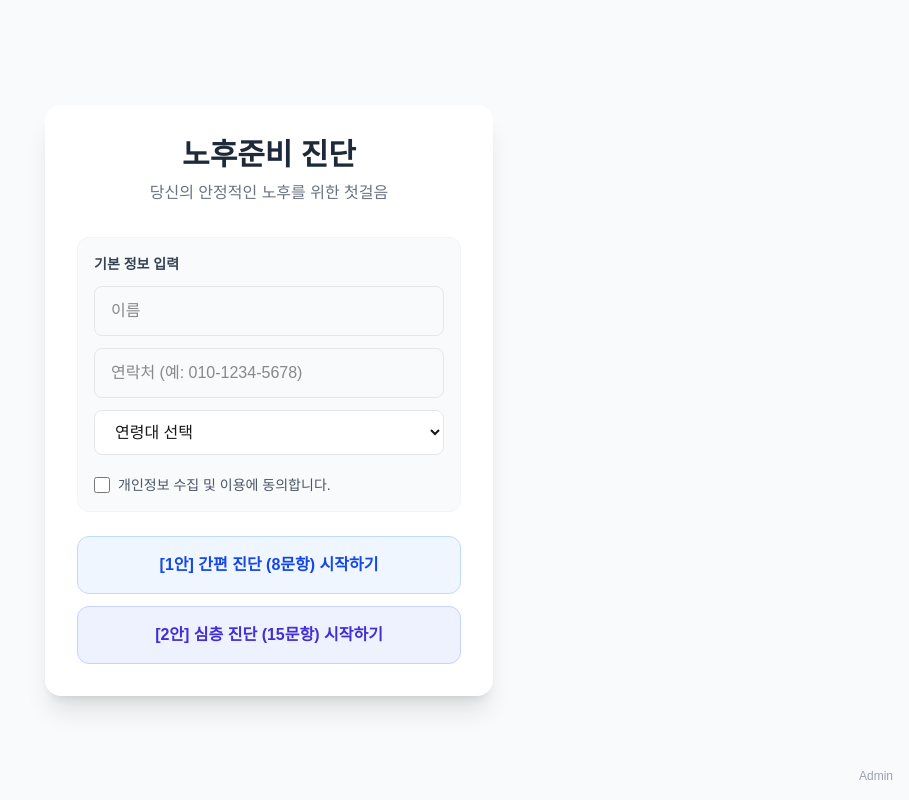
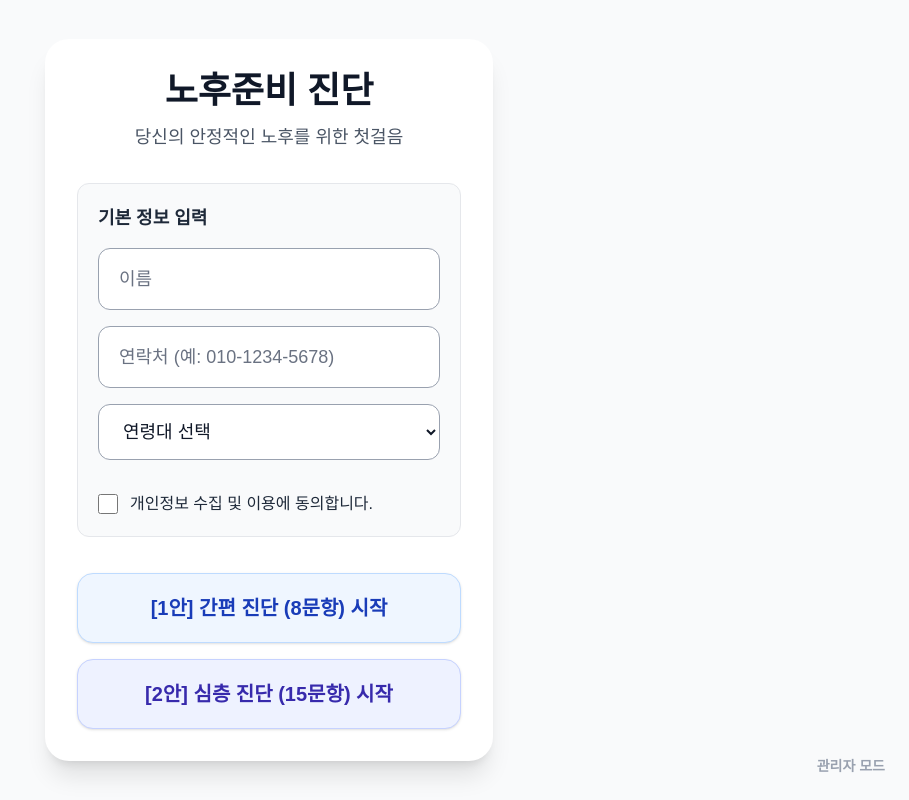
Before and after one commit to choikim0108/retirement-survey, a Next.js app: page / in a window 1280 px wide. Shown: the whole page, without its empty margins (371-1280 px from the left). Built offline with nearby package versions, Linux system fonts and the light colour scheme.

Commit message:
UI: Improve accessibility for seniors and fix admin page

```diff
--- a/src/app/admin/page.tsx
+++ b/src/app/admin/page.tsx
@@ -6,13 +6,15 @@ import { collection, getDocs, query, orderBy } from 'firebase/firestore';
 
 export default function AdminPage() {
   const [password, setPassword] = useState('');
+  const [showPassword, setShowPassword] = useState(false);
   const [isAuthenticated, setIsAuthenticated] = useState(false);
   const [data, setData] = useState<any[]>([]);
   const [loading, setLoading] = useState(false);
 
   const handleLogin = (e: React.FormEvent) => {
     e.preventDefault();
-    if (password === process.env.NEXT_PUBLIC_ADMIN_PASSWORD) {
+    const validPassword = process.env.NEXT_PUBLIC_ADMIN_PASSWORD || 'admin1234';
+    if (password === validPassword) {
       setIsAuthenticated(true);
       fetchData();
     } else {
@@ -43,14 +45,23 @@ export default function AdminPage() {
       <div className="min-h-screen flex items-center justify-center bg-gray-50">
         <form onSubmit={handleLogin} className="bg-white p-8 rounded-xl shadow-lg max-w-sm w-full">
           <h1 className="text-2xl font-bold mb-6 text-center text-gray-800">관리자 로그인</h1>
-          <input
-            type="password"
-            value={password}
-            onChange={(e) => setPassword(e.target.value)}
-            placeholder="비밀번호"
-            className="w-full px-4 py-3 rounded-lg border border-gray-300 mb-4"
-          />
-          <button type="submit" className="w-full bg-blue-600 text-white py-3 rounded-lg font-bold hover:bg-blue-700">
+          <div className="relative mb-6">
+            <input
+              type={showPassword ? "text" : "password"}
+              value={password}
+              onChange={(e) => setPassword(e.target.value)}
+              placeholder="비밀번호"
+              className="w-full px-4 py-4 pr-12 rounded-lg border border-gray-400 focus:outline-none focus:ring-2 focus:ring-blue-500 text-lg text-gray-900"
+            />
+            <button
+              type="button"
+              onClick={() => setShowPassword(!showPassword)}
+              className="absolute right-4 top-1/2 -translate-y-1/2 text-gray-500 hover:text-gray-700 text-sm font-semibold"
+            >
+              {showPassword ? "숨기기" : "보기"}
+            </button>
+          </div>
+          <button type="submit" className="w-full bg-blue-600 text-white py-4 rounded-lg text-lg font-bold hover:bg-blue-700">
             접속
           </button>
         </form>
--- a/src/app/page.tsx
+++ b/src/app/page.tsx
@@ -36,22 +36,22 @@ export default function Home() {
 
   return (
     <main className="min-h-screen flex items-center justify-center bg-gray-50 p-4 relative">
-      <div className="max-w-md w-full bg-white rounded-2xl shadow-xl p-8 space-y-8">
+      <div className="max-w-md w-full bg-white rounded-3xl shadow-xl p-8 space-y-8">
         <div className="text-center">
-          <h1 className="text-3xl font-bold text-gray-800 mb-2">노후준비 진단</h1>
-          <p className="text-gray-500">당신의 안정적인 노후를 위한 첫걸음</p>
+          <h1 className="text-4xl font-extrabold text-gray-900 mb-3">노후준비 진단</h1>
+          <p className="text-lg text-gray-600">당신의 안정적인 노후를 위한 첫걸음</p>
         </div>
 
-        <div className="space-y-4">
-          <div className="space-y-3 bg-gray-50 p-4 rounded-xl border border-gray-100">
-            <h2 className="text-sm font-bold text-gray-700">기본 정보 입력</h2>
+        <div className="space-y-5">
+          <div className="space-y-4 bg-gray-50 p-5 rounded-xl border border-gray-200">
+            <h2 className="text-lg font-bold text-gray-800">기본 정보 입력</h2>
             <input
               type="text"
               name="name"
               placeholder="이름"
               value={userInfo.name}
               onChange={handleInputChange}
-              className="w-full px-4 py-3 rounded-lg border border-gray-200 focus:outline-none focus:ring-2 focus:ring-blue-500"
+              className="w-full px-5 py-4 rounded-xl border border-gray-400 focus:outline-none focus:ring-2 focus:ring-blue-500 text-lg text-gray-900 placeholder-gray-500 font-medium bg-white"
             />
             <input
               type="tel"
@@ -59,46 +59,46 @@ export default function Home() {
               placeholder="연락처 (예: 010-1234-5678)"
               value={userInfo.phone}
               onChange={handleInputChange}
-              className="w-full px-4 py-3 rounded-lg border border-gray-200 focus:outline-none focus:ring-2 focus:ring-blue-500"
+              className="w-full px-5 py-4 rounded-xl border border-gray-400 focus:outline-none focus:ring-2 focus:ring-blue-500 text-lg text-gray-900 placeholder-gray-500 font-medium bg-white"
             />
             <select
               name="ageGroup"
               value={userInfo.ageGroup}
               onChange={handleInputChange}
-              className="w-full px-4 py-3 rounded-lg border border-gray-200 focus:outline-none focus:ring-2 focus:ring-blue-500 bg-white"
+              className="w-full px-5 py-4 rounded-xl border border-gray-400 focus:outline-none focus:ring-2 focus:ring-blue-500 text-lg text-gray-900 bg-white font-medium"
             >
-              <option value="">연령대 선택</option>
+              <option value="" className="text-gray-500">연령대 선택</option>
               <option value="39세 이하">39세 이하</option>
               <option value="40~49세">40~49세</option>
               <option value="50~59세">50~59세</option>
               <option value="60~64세">60~64세</option>
               <option value="65세 이상">65세 이상</option>
             </select>
-            <label className="flex items-center space-x-2 text-sm text-gray-600 mt-2 cursor-pointer">
+            <label className="flex items-center space-x-3 text-base font-medium text-gray-800 mt-4 cursor-pointer">
               <input
                 type="checkbox"
                 checked={consent}
                 onChange={(e) => setConsent(e.target.checked)}
-                className="rounded text-blue-600 w-4 h-4"
+                className="rounded text-blue-600 w-5 h-5 border-gray-400"
               />
               <span>개인정보 수집 및 이용에 동의합니다.</span>
             </label>
           </div>
 
-          {error && <p className="text-red-500 text-sm text-center font-medium">{error}</p>}
+          {error && <p className="text-red-600 text-base text-center font-bold">{error}</p>}
 
-          <div className="space-y-3 pt-2">
+          <div className="space-y-4 pt-4">
             <button
               onClick={() => startSurvey('plan1')}
-              className="w-full py-4 px-6 bg-blue-50 text-blue-700 hover:bg-blue-100 rounded-xl font-semibold transition-colors duration-200 border border-blue-200"
+              className="w-full py-5 px-6 bg-blue-50 text-blue-800 hover:bg-blue-100 rounded-2xl font-bold text-xl transition-colors duration-200 border border-blue-200 shadow-sm"
             >
-              [1안] 간편 진단 (8문항) 시작하기
+              [1안] 간편 진단 (8문항) 시작
             </button>
             <button
               onClick={() => startSurvey('plan2')}
-              className="w-full py-4 px-6 bg-indigo-50 text-indigo-700 hover:bg-indigo-100 rounded-xl font-semibold transition-colors duration-200 border border-indigo-200"
+              className="w-full py-5 px-6 bg-indigo-50 text-indigo-800 hover:bg-indigo-100 rounded-2xl font-bold text-xl transition-colors duration-200 border border-indigo-200 shadow-sm"
             >
-              [2안] 심층 진단 (15문항) 시작하기
+              [2안] 심층 진단 (15문항) 시작
             </button>
           </div>
         </div>
@@ -107,9 +107,9 @@ export default function Home() {
       {/* 관리자 페이지 진입 버튼 */}
       <Link
         href="/admin"
-        className="absolute bottom-4 right-4 text-xs text-gray-400 hover:text-gray-600 transition-colors"
+        className="absolute bottom-6 right-6 text-sm text-gray-400 hover:text-gray-600 font-bold transition-colors"
       >
-        Admin
+        관리자 모드
       </Link>
     </main>
   );
--- a/src/app/result/page.tsx
+++ b/src/app/result/page.tsx
@@ -55,19 +55,19 @@ function ResultContent() {
 
   return (
     <div className="min-h-screen bg-gray-50 flex flex-col items-center justify-center p-4">
-      <div className="max-w-md w-full bg-white rounded-2xl shadow-xl p-8 text-center space-y-6">
-        <h1 className="text-3xl font-bold text-gray-800">진단 결과</h1>
+      <div className="max-w-md w-full bg-white rounded-3xl shadow-xl p-10 text-center space-y-6">
+        <h1 className="text-4xl font-extrabold text-gray-900">진단 결과</h1>
 
         <div className="py-8">
-          <div className="text-6xl font-black text-blue-600 mb-4">{score}점</div>
-          <h2 className={`text-2xl font-bold mb-4 ${colorClass}`}>{grade}</h2>
-          <p className="text-gray-600 text-lg leading-relaxed">{message}</p>
+          <div className="text-7xl font-black text-blue-600 mb-6">{score}점</div>
+          <h2 className={`text-3xl font-bold mb-6 ${colorClass}`}>{grade}</h2>
+          <p className="text-gray-800 text-xl font-medium leading-relaxed break-keep">{message}</p>
         </div>
 
-        <div className="pt-6 border-t border-gray-100">
+        <div className="pt-6 border-t border-gray-200">
           <Link
             href="/"
-            className="block w-full py-4 bg-blue-600 text-white rounded-xl font-bold hover:bg-blue-700 transition-colors"
+            className="block w-full py-5 bg-blue-600 text-white rounded-2xl font-bold text-xl hover:bg-blue-700 transition-colors shadow-sm"
           >
             처음으로 돌아가기
           </Link>
--- a/src/app/survey/page.tsx
+++ b/src/app/survey/page.tsx
@@ -93,43 +93,43 @@ function SurveyContent() {
       <div className="max-w-xl w-full">
         {/* Progress Bar */}
         <div className="mb-8">
-          <div className="flex justify-between text-sm text-gray-500 mb-2">
+          <div className="flex justify-between text-base font-medium text-gray-500 mb-3">
             <span>진행률</span>
             <span>{currentIndex + 1} / {plan.questions.length}</span>
           </div>
-          <div className="w-full bg-gray-200 rounded-full h-2.5">
+          <div className="w-full bg-gray-200 rounded-full h-3">
             <div
-              className="bg-blue-600 h-2.5 rounded-full transition-all duration-300 ease-out"
+              className="bg-blue-600 h-3 rounded-full transition-all duration-300 ease-out"
               style={{ width: `${progress}%` }}
             ></div>
           </div>
         </div>
 
         {/* Question Card */}
-        <div className="bg-white rounded-2xl shadow-lg p-6 md:p-8 relative">
+        <div className="bg-white rounded-3xl shadow-lg p-8 md:p-10 relative">
           {isSubmitting && (
-            <div className="absolute inset-0 bg-white/70 flex items-center justify-center rounded-2xl z-10">
-              <p className="text-gray-600 font-medium">결과를 분석 중입니다...</p>
+            <div className="absolute inset-0 bg-white/70 flex items-center justify-center rounded-3xl z-10">
+              <p className="text-gray-800 text-lg font-bold">결과를 분석 중입니다...</p>
             </div>
           )}
 
           {currentQuestion.area && (
-            <span className="inline-block px-3 py-1 bg-gray-100 text-gray-600 rounded-full text-xs font-bold mb-4">
+            <span className="inline-block px-4 py-2 bg-gray-100 text-gray-700 rounded-full text-sm font-bold mb-6">
               {currentQuestion.area}
             </span>
           )}
-          <h2 className="text-xl md:text-2xl font-bold text-gray-800 mb-8 leading-tight">
+          <h2 className="text-2xl md:text-3xl font-extrabold text-gray-900 mb-10 leading-snug">
             Q{currentIndex + 1}. {currentQuestion.text}
           </h2>
 
-          <div className="space-y-3">
+          <div className="space-y-4">
             {currentQuestion.options.map((opt, idx) => (
               <button
                 key={idx}
                 type="button"
                 onClick={() => handleSelect(opt.score)}
                 disabled={isSubmitting}
-                className="w-full text-left p-4 rounded-xl border border-gray-200 hover:border-blue-500 hover:bg-blue-50 transition-all duration-200 text-gray-700 disabled:opacity-50"
+                className="w-full text-left p-5 rounded-2xl border-2 border-gray-200 hover:border-blue-500 hover:bg-blue-50 transition-all duration-200 text-gray-800 font-medium text-xl disabled:opacity-50"
               >
                 {opt.label}
               </button>
```
